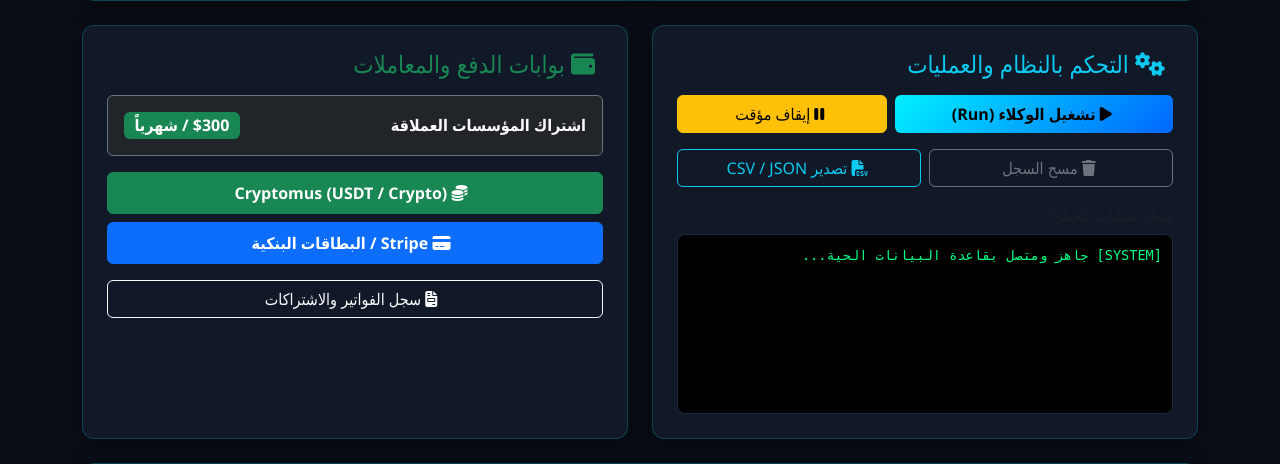
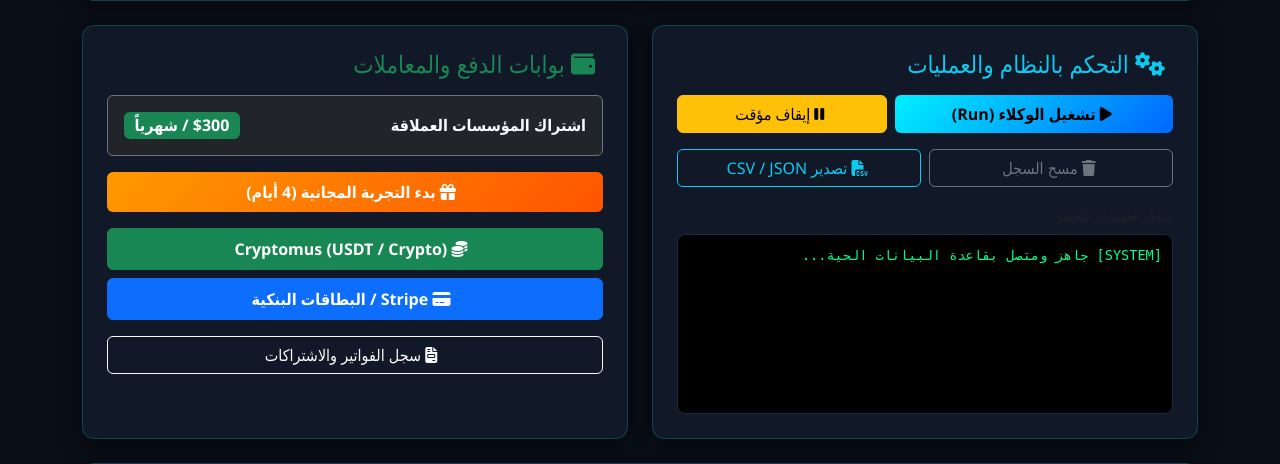
Before and after one commit to devramii719-art/gigantic-ai-v2, a Flask app: page / in a window 1280 px wide. Shown: the part 210-674 px from the top of the page. Run offline with Flask 3, Linux system fonts and the light colour scheme.

Commit message:
Fix complete syntax error and add 4-day trial feature

```diff
--- a/templates/index.html
+++ b/templates/index.html
@@ -60,6 +60,14 @@
             border: none;
         }
         .btn-glow:hover { opacity: 0.9; color: #000; }
+
+        .btn-trial {
+            background: linear-gradient(135deg, #ff9900, #ff5500);
+            color: #fff;
+            font-weight: 700;
+            border: none;
+        }
+        .btn-trial:hover { opacity: 0.9; color: #fff; }
     </style>
 </head>
 <body>
@@ -127,7 +135,7 @@
                 </div>
             </div>
 
-            <!-- ب: بوابات الدفع والمعاملات -->
+            <!-- ب: بوابات الدفع والمعاملات والتجربة المجانية -->
             <div class="col-lg-6">
                 <div class="card-custom h-100">
                     <h4 class="text-success mb-3"><i class="fa-solid fa-wallet me-2"></i> <span id="t-secPay">بوابات الدفع والمعاملات</span></h4>
@@ -137,6 +145,13 @@
                             <span class="fw-bold" id="t-planName">اشتراك المؤسسات العملاقة</span>
                             <span class="badge bg-success fs-6">$300 / شهرياً</span>
                         </div>
+                    </div>
+
+                    <!-- زر التجربة المجانية لمدة 4 أيام -->
+                    <div class="mb-3">
+                        <button class="btn btn-trial w-100 py-2 fw-bold" onclick="startFreeTrial()">
+                            <i class="fa-solid fa-gift me-2"></i> <span id="btn-trial">بدء التجربة المجانية (4 أيام)</span>
+                        </button>
                     </div>
 
                     <div class="d-grid gap-2 mb-3">
@@ -154,7 +169,7 @@
                 </div>
             </div>
 
-            <!-- ج: المساعد النصي الفوري (بديل الصوتي) -->
+            <!-- ج: المساعد النصي الفوري -->
             <div class="col-12">
                 <div class="card-custom">
                     <h4 class="text-info mb-2"><i class="fa-solid fa-comments me-2"></i> <span id="t-secChat">المساعد النصي الذكي التفاعلي</span></h4>
@@ -181,7 +196,7 @@
                         <span class="badge bg-warning text-dark fs-6" id="dbCountBadge">الحسابات المسجلة: 0</span>
                     </div>
 
-                    <form id="regForm" class="row g-3">
+                    <form id="regForm" class="row g-3" onsubmit="saveUser(event)">
                         <div class="col-md-4">
                             <input type="email" id="uEmail" class="form-control bg-dark text-white border-secondary" placeholder="البريد الإلكتروني" required>
                         </div>
@@ -225,31 +240,31 @@
             ar: {
                 dir: "rtl", mainTitle: "منصة أتمتة المبيعات وإدارة شبكة الوكلاء الذكية", subTitle: "نظام متكامل لتجميع الحسابات، التنفيذ المباشر، وإدارة الفواتير التلقائية",
                 secOps: "التحكم بالنظام والعمليات", btnRun: "تشغيل الوكلاء (Run)", btnPause: "إيقاف مؤقت", btnClear: "مسح السجل", btnExport: "تصدير CSV / JSON",
-                logsLabel: "سجل العمليات اللحظي:", secPay: "بوابات الدفع والمعاملات", planName: "اشتراك المؤسسات العملاقة", btnInvoices: "سجل الفواتير والاشتراكات",
+                logsLabel: "سجل العمليات اللحظي:", secPay: "بوابات الدفع والمعاملات", planName: "اشتراك المؤسسات العملاقة", btnTrial: "بدء التجربة المجانية (4 أيام)", btnInvoices: "سجل الفواتير والاشتراكات",
                 secChat: "المساعد النصي الذكي التفاعلي", chatSub: "اكتب أوامرك واستفساراتك للحصول على رد فوري وتحديث أوتوماتيكي للوحة التحكم.", btnSend: "إرسال",
                 secReg: "التسجيل وتخزين الحسابات الدائم", btnSave: "حفظ وتثبيت الحساب في الداتابيز"
             },
             en: {
                 dir: "ltr", mainTitle: "Autonomous Sales & Swarm Agent Platform", subTitle: "Integrated system for lead storage, live execution, and auto-billing",
                 secOps: "System Operations & Control", btnRun: "Run Swarm", btnPause: "Pause System", btnClear: "Clear Logs", btnExport: "Export CSV / JSON",
-                logsLabel: "Live Operational Logs:", secPay: "Payment Gateways & Transactions", planName: "Enterprise Giant Plan", btnInvoices: "Invoices & Subscriptions History",
+                logsLabel: "Live Operational Logs:", secPay: "Payment Gateways & Transactions", planName: "Enterprise Giant Plan", btnTrial: "Start Free Trial (4 Days)", btnInvoices: "Invoices & Subscriptions History",
                 secChat: "Interactive Text AI Assistant", chatSub: "Type your commands to receive instant responses and live dashboard updates.", btnSend: "Send",
                 secReg: "Permanent Lead Registration & Persistence", btnSave: "Save Account to Database"
             },
             fr: {
                 dir: "ltr", mainTitle: "Plateforme d'Automations de Ventes & Agents", subTitle: "Système intégré pour la sauvegarde des comptes et facturation",
                 secOps: "Opérations du Système", btnRun: "Lancer Swarm", btnPause: "Mettre en Pause", btnClear: "Effacer les Logs", btnExport: "Exporter CSV / JSON",
-                logsLabel: "Journaux d'opérations en direct:", secPay: "Passerelles de Paiement", planName: "Abonnement Enterprise", btnInvoices: "Historique des Factures",
+                logsLabel: "Journaux d'opérations en direct:", secPay: "Passerelles de Paiement", planName: "Abonnement Enterprise", btnTrial: "Essai Gratuit (4 Jours)", btnInvoices: "Historique des Factures",
                 secChat: "Assistant Textuel Interactif", chatSub: "Saisissez vos commandes pour recevoir des réponses instantanées.", btnSend: "Envoyer",
                 secReg: "Enregistrement & Stockage Permanent", btnSave: "Sauvegarder dans la Base"
             },
-            es: { dir: "ltr", mainTitle: "Plataforma de Automatización de Ventas", subTitle: "Sistema integrado para registro de cuentas y facturación", secOps: "Operaciones del Sistema", btnRun: "Ejecutar Swarm", btnPause: "Pausar", btnClear: "Limpiar Registros", btnExport: "Exportar CSV", logsLabel: "Registros en vivo:", secPay: "Pasarelas de Pago", planName: "Plan Empresarial", btnInvoices: "Historial de Facturas", secChat: "Asistente de Texto IA", chatSub: "Escriba sus comandos para respuestas instantáneas.", btnSend: "Enviar", secReg: "Registro Permanente de Cuentas", btnSave: "Guardar en Base de Datos" },
-            de: { dir: "ltr", mainTitle: "Verkaufsautomatisierungs-Plattform", subTitle: "Integriertes System zur Speicherung von Konten und Abrechnung", secOps: "Systembetrieb", btnRun: "Swarm Starten", btnPause: "Pausieren", btnClear: "Protokolle Löschen", btnExport: "CSV Exportieren", logsLabel: "Live-Betriebsprotokoll:", secPay: "Zahlungs-Gateways", planName: "Enterprise-Plan", btnInvoices: "Rechnungsverlauf", secChat: "Interaktiver Text-Assistent", chatSub: "Geben Sie Ihre Befehle für sofortige Antworten ein.", btnSend: "Senden", secReg: "Dauerhafte Kontoregistrierung", btnSave: "In Datenbank Speichern" },
-            zh: { dir: "ltr", mainTitle: "销售自动化与智能代理平台", subTitle: "用于数据持久化存储和自动账单的集成系统", secOps: "系统操作与控制", btnRun: "运行代理网络", btnPause: "暂停", btnClear: "清除日志", btnExport: "导出 CSV/JSON", logsLabel: "实时操作日志:", secPay: "支付网关与交易", planName: "企业巨型计划", btnInvoices: "发票与订阅历史", secChat: "文本智能助手", chatSub: "输入您的指令以获取即时响应。", btnSend: "发送", secReg: "永久数据存储", btnSave: "保存到数据库" },
-            ru: { dir: "ltr", mainTitle: "Платформа Автоматизации Продаж", subTitle: "Интегрированная система хранения аккаунтов и биллинга", secOps: "Операции Системы", btnRun: "Запустить Сеть", btnPause: "Пауза", btnClear: "Очистить Логи", btnExport: "Экспорт CSV", logsLabel: "Журнал операций:", secPay: "Платежные Шлюзы", planName: "План Enterprise", btnInvoices: "История Счетов", secChat: "Текстовый ИИ-Помощник", chatSub: "Вводите команды для мгновенного ответа.", btnSend: "Отправить", secReg: "Постоянная Регистрация", btnSave: "Сохранить в Базу" },
-            tr: { dir: "ltr", mainTitle: "Satış Otomasyonu ve Ajan Platformu", subTitle: "Kalıcı veri depolama ve otomatik faturalandırma sistemi", secOps: "Sistem Operasyonları", btnRun: "Ağ Çalıştır", btnPause: "Duraklat", btnClear: "Günlükleri Temizle", btnExport: "CSV Dışa Aktar", logsLabel: "Canlı Günlükler:", secPay: "Ödeme Ağ Geçitleri", planName: "Kurumsal Plan", btnInvoices: "Fatura Geçmişi", secChat: "Metin Tabanlı Yapay Zeka", chatSub: "Anında yanıt almak için komutlarınızı yazın.", btnSend: "Gönder", secReg: "Kalıcı Hesap Kaydı", btnSave: "Veritabanına Kaydet" },
-            it: { dir: "ltr", mainTitle: "Piattaforma di Automazione Vendite", subTitle: "Sistema integrato per archiviazione permanente e fatturazione", secOps: "Operazioni di Sistema", btnRun: "Esegui Swarm", btnPause: "Pausa", btnClear: "Cancella Log", btnExport: "Esporta CSV", logsLabel: "Log in tempo reale:", secPay: "Gateway di Pagamento", planName: "Piano Enterprise", btnInvoices: "Storico Fatture", secChat: "Assistente Testuale IA", chatSub: "Scrivi i tuoi comandi per risposte immediate.", btnSend: "Invia", secReg: "Registrazione Permanente", btnSave: "Salva nel Database" },
-            pt: { dir: "ltr", mainTitle: "Plataforma de Automação de Vendas", subTitle: "Sistema integrado para armazenamento permanente e faturação", secOps: "Operações do Sistema", btnRun: "Executar Swarm", btnPause: "Pausar", btnClear: "Limpar Logs", btnExport: "Exportar CSV", logsLabel: "Registos em tempo real:", secPay: "Gateways de Pagamento", planName: "Plano Empresarial", btnInvoices: "Histórico de Faturas", secChat: "Assistente de Texto IA", chatSub: "Digite seus comandos para respostas imediatas.", btnSend: "Enviar", secReg: "Registo Permanente de Contas", btnSave: "Guardar na Base de Dados" }
+            es: { dir: "ltr", mainTitle: "Plataforma de Automatización de Ventas", subTitle: "Sistema integrado para registro de cuentas y facturación", secOps: "Operaciones del Sistema", btnRun: "Ejecutar Swarm", btnPause: "Pausar", btnClear: "Limpiar Registros", btnExport: "Exportar CSV", logsLabel: "Registros en vivo:", secPay: "Pasarelas de Pago", planName: "Plan Empresarial", btnTrial: "Prueba Gratuita (4 Días)", btnInvoices: "Historial de Facturas", secChat: "Asistente de Texto IA", chatSub: "Escriba sus comandos para respuestas instantáneas.", btnSend: "Enviar", secReg: "Registro Permanente de Cuentas", btnSave: "Guardar en Base de Datos" },
+            de: { dir: "ltr", mainTitle: "Verkaufsautomatisierungs-Plattform", subTitle: "Integriertes System zur Speicherung von Konten und Abrechnung", secOps: "Systembetrieb", btnRun: "Swarm Starten", btnPause: "Pausieren", btnClear: "Protokolle Löschen", btnExport: "CSV Exportieren", logsLabel: "Live-Betriebsprotokoll:", secPay: "Zahlungs-Gateways", planName: "Enterprise-Plan", btnTrial: "Kostenlose Testversion (4 Tage)", btnInvoices: "Rechnungsverlauf", secChat: "Interaktiver Text-Assistent", chatSub: "Geben Sie Ihre Befehle für sofortige Antworten ein.", btnSend: "Senden", secReg: "Dauerhafte Kontoregistrierung", btnSave: "In Datenbank Speichern" },
+            zh: { dir: "ltr", mainTitle: "销售自动化与智能代理平台", subTitle: "用于数据持久化存储和自动账单的集成系统", secOps: "系统操作与控制", btnRun: "运行代理网络", btnPause: "暂停", btnClear: "清除日志", btnExport: "导出 CSV/JSON", logsLabel: "实时操作日志:", secPay: "支付网关与交易", planName: "企业巨型计划", btnTrial: "免费试用 (4 天)", btnInvoices: "发票与订阅历史", secChat: "文本智能助手", chatSub: "输入您的指令以获取即时响应。", btnSend: "发送", secReg: "永久数据存储", btnSave: "保存到数据库" },
+            ru: { dir: "ltr", mainTitle: "Платформа Автоматизации Продаж", subTitle: "Интегрированная система хранения аккаунтов и биллинга", secOps: "Операции Системы", btnRun: "Запустить Сеть", btnPause: "Пауза", btnClear: "Очистить Логи", btnExport: "Экспорт CSV", logsLabel: "Журнал операций:", secPay: "Платежные Шлюзы", planName: "План Enterprise", btnTrial: "Бесплатная Проба (4 Дня)", btnInvoices: "История Счетов", secChat: "Текстовый ИИ-Помощник", chatSub: "Вводите команды для мгновенного ответа.", btnSend: "Отправить", secReg: "Постоянная Регистрация", btnSave: "Сохранить в Базу" },
+            tr: { dir: "ltr", mainTitle: "Satış Otomasyonu ve Ajan Platformu", subTitle: "Kalıcı veri depolama ve otomatik faturalandırma sistemi", secOps: "Sistem Operasyonları", btnRun: "Ağ Çalıştır", btnPause: "Duraklat", btnClear: "Günlükleri Temizle", btnExport: "CSV Dışa Aktar", logsLabel: "Canlı Günlükler:", secPay: "Ödeme Ağ Geçitleri", planName: "Kurumsal Plan", btnTrial: "Ücretsiz Deneme (4 Gün)", btnInvoices: "Fatura Geçmişi", secChat: "Metin Tabanlı Yapay Zeka", chatSub: "Anında yanıt almak için komutlarınızı yazın.", btnSend: "Gönder", secReg: "Kalıcı Hesap Kaydı", btnSave: "Veritabanına Kaydet" },
+            it: { dir: "ltr", mainTitle: "Piattaforma di Automazione Vendite", subTitle: "Sistema integrato per archiviazione permanente e fatturazione", secOps: "Operazioni di Sistema", btnRun: "Esegui Swarm", btnPause: "Pausa", btnClear: "Cancella Log", btnExport: "Esporta CSV", logsLabel: "Log in tempo reale:", secPay: "Gateway di Pagamento", planName: "Piano Enterprise", btnTrial: "Prova Gratuita (4 Giorni)", btnInvoices: "Storico Fatture", secChat: "Assistente Testuale IA", chatSub: "Scrivi i tuoi comandi per risposte immediate.", btnSend: "Invia", secReg: "Registrazione Permanente", btnSave: "Salva nel Database" },
+            pt: { dir: "ltr", mainTitle: "Plataforma de Automação de Vendas", subTitle: "Sistema integrado para armazenamento permanente e faturação", secOps: "Operações do Sistema", btnRun: "Executar Swarm", btnPause: "Pausar", btnClear: "Limpar Logs", btnExport: "Exportar CSV", logsLabel: "Registos em tempo real:", secPay: "Gateways de Pagamento", planName: "Plano Empresarial", btnTrial: "Teste Gratuito (4 Dias)", btnInvoices: "Histórico de Faturas", secChat: "Assistente de Texto IA", chatSub: "Digite seus comandos para respostas imediatas.", btnSend: "Enviar", secReg: "Registo Permanente de Contas", btnSave: "Guardar na Base de Dados" }
         };
 
         function changeLanguage() {
@@ -267,6 +282,7 @@
             document.getElementById('t-logsLabel').innerText = t.logsLabel;
             document.getElementById('t-secPay').innerText = t.secPay;
             document.getElementById('t-planName').innerText = t.planName;
+            document.getElementById('btn-trial').innerText = t.btnTrial;
             document.getElementById('btn-invoices').innerText = t.btnInvoices;
             document.getElementById('t-secChat').innerText = t.secChat;
             document.getElementById('t-chatSub').innerText = t.chatSub;
@@ -277,39 +293,9 @@
             localStorage.setItem('gigantic_lang', lang);
         }
 
-        // 2. تسجيل وسجل العمليات
+        // 2. سجل العمليات
         function addSysLog(msg, isError = false) {
             const box = document.getElementById('sysLogs');
             const time = new Date().toLocaleTimeString();
             const color = isError ? 'text-danger' : 'text-success';
             box.innerHTML += `<div class="${color}">[${time}] ${msg}</div>`;
-            box.scrollTop = box.scrollHeight;
-        }
-
-        function clearLogs() {
-            document.getElementById('sysLogs').innerHTML = '<div>[SYSTEM] تم مسح السجلات الشاشية. البيانات ثابتة بالداتابيز.</div>';
-        }
-
-        // 3. أزرار التشغيل والإيقاف Swarm
-        async function controlSwarm(action) {
-            addSysLog(`جاري إرسال أمر ${action}...`);
-            try {
-                const res = await fetch('/api/v1/swarm/control', {
-                    method: 'POST',
-                    headers: {'Content-Type': 'application/json'},
-                    body: JSON.stringify({ action })
-                });
-                const data = await res.json();
-                addSysLog(data.message);
-            } catch (err) {
-                addSysLog(`خطأ: ${err.message}`, true);
-            }
-        }
-
-        // 4. تصدير البيانات CSV
-        async function exportDataCSV() {
-            try {
-                const res = await fetch('/api/v1/data/all');
-                const data = await res.json();
-                if (!data.users || data.users.length === 0) {
-                    a
```
